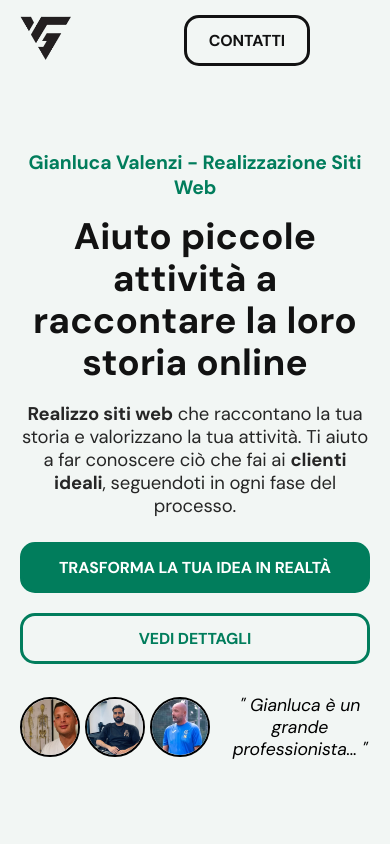
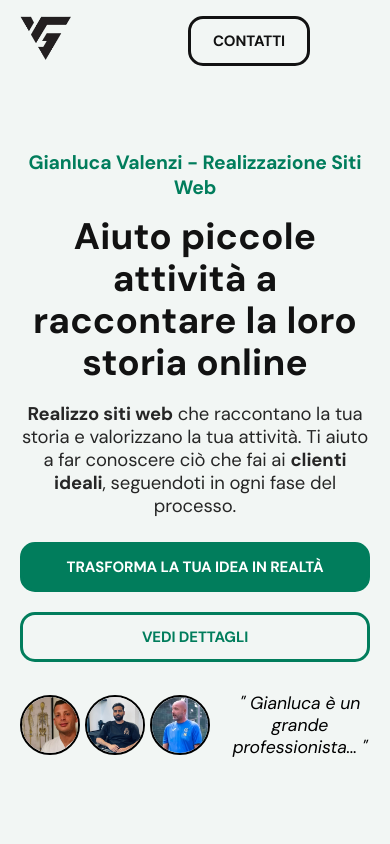
Before and after one commit to GianlucaValenziWeb/Personal-portfolio, a plain HTML site: page index.html in a window 390 px wide. Shown: the top 844 px of the page. Drawn offline with Linux system fonts and the light colour scheme; some icons are missing.

Commit message:
Add files via upload

```diff
--- a/media.css
+++ b/media.css
@@ -608,7 +608,7 @@
     }
 
     .btn-contact, .btn-more {
-        font-size: 0.9rem !important;
+        font-size: 0.85rem !important;
     }
 
     .home-reviews .user-container .user {
```
